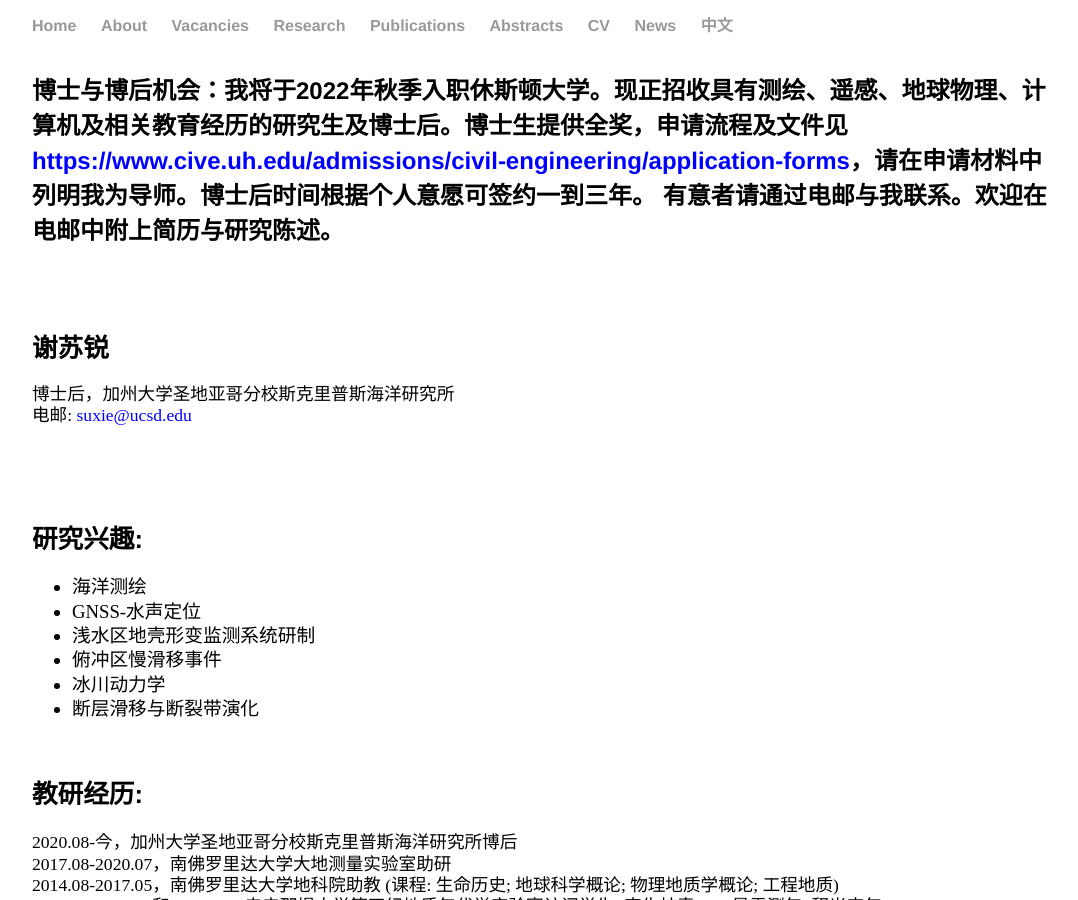
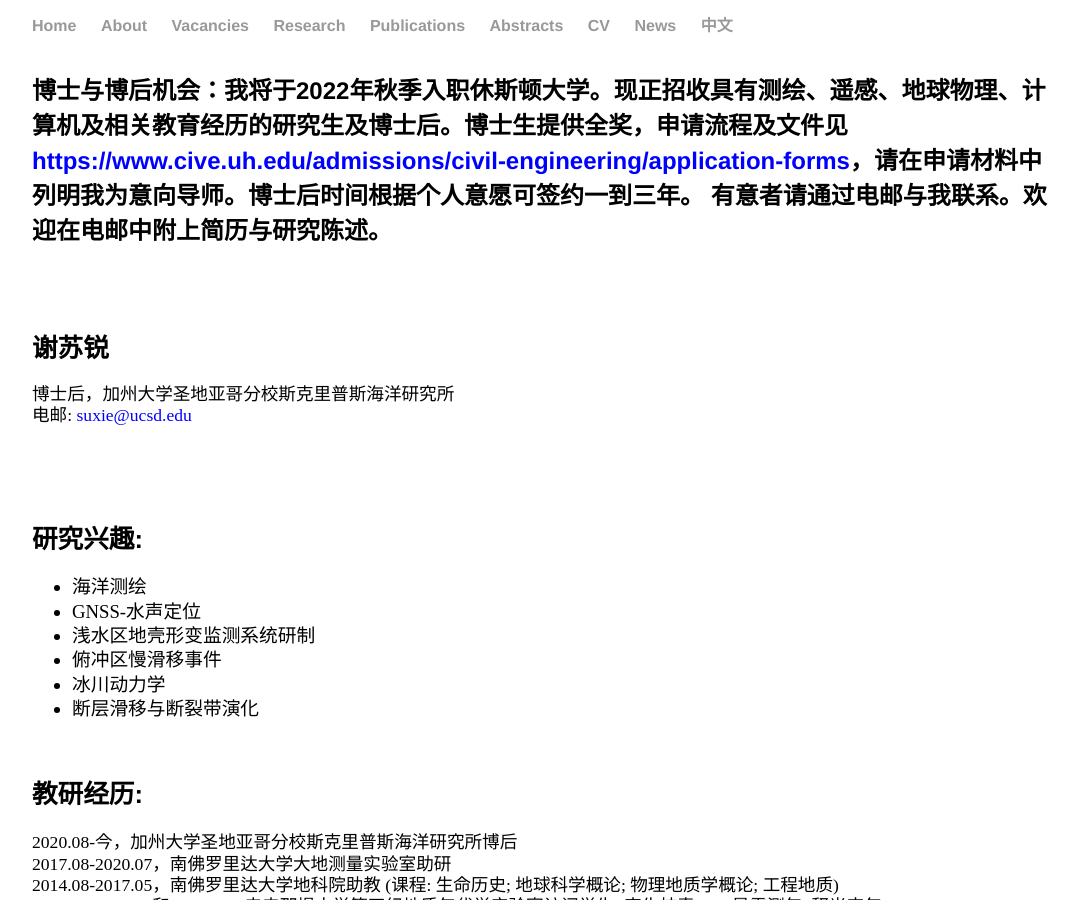
Before and after one commit to suruixie/suruixie.github.io, a Jekyll site: the page built from Chinese/index.html, in a window 1280 px wide and 900 px high. Shown: the whole window, without its empty margins (96-1174 px from the left). Built offline with Jekyll 4.4.1, drawn with Linux system fonts in a browser that asks for light colours; a style sheet for code colours, icons or effects is not loaded.

Commit message:
Update index.html

```diff
--- a/Chinese/index.html
+++ b/Chinese/index.html
@@ -7,7 +7,7 @@
 
 
 <body>
-	<h4 style="margin-top:1.5em; margin-bottom:1.2em; font-size:1.5em;">博士与博后机会：我将于2022年秋季入职休斯顿大学。现正招收具有测绘、遥感、地球物理、计算机及相关教育经历的研究生及博士后。博士生提供全奖，申请流程及文件见<a href="https://www.cive.uh.edu/admissions/civil-engineering/application-forms" style="color:#0000FF;">https://www.cive.uh.edu/admissions/civil-engineering/application-forms</a>，请在申请材料中列明我为导师。博士后时间根据个人意愿可签约一到三年。
+	<h4 style="margin-top:1.5em; margin-bottom:1.2em; font-size:1.5em;">博士与博后机会：我将于2022年秋季入职休斯顿大学。现正招收具有测绘、遥感、地球物理、计算机及相关教育经历的研究生及博士后。博士生提供全奖，申请流程及文件见<a href="https://www.cive.uh.edu/admissions/civil-engineering/application-forms" style="color:#0000FF;">https://www.cive.uh.edu/admissions/civil-engineering/application-forms</a>，请在申请材料中列明我为意向导师。博士后时间根据个人意愿可签约一到三年。
 		有意者请通过电邮与我联系。欢迎在电邮中附上简历与研究陈述。</h4>
 	<br>
     <div class="Chinese">
```
